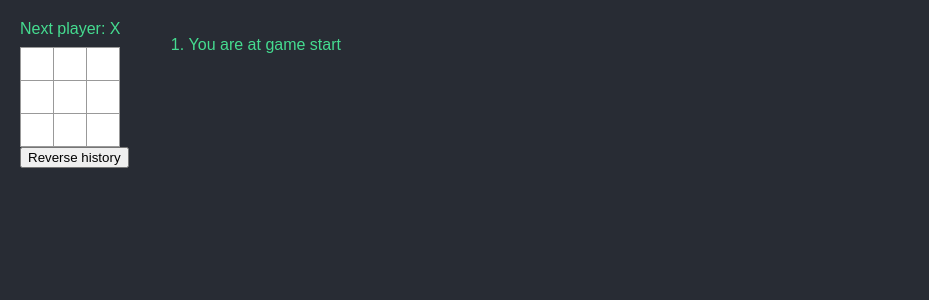
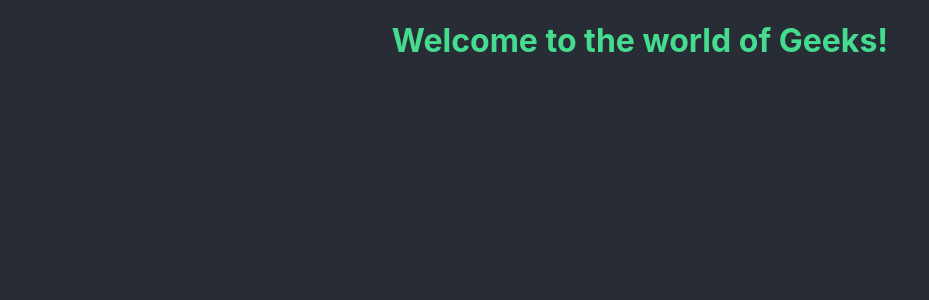
Before and after one commit to TanasieAlexandru/my-react-typescript, a React (Create React App) app: page / in a window 1280 px wide. Shown: the top 300 px of the page, without its empty margins (0-929 px from the left). Built offline with nearby package versions, Linux system fonts and the light colour scheme.

Commit message:
added suport for surge publish

```diff
--- a/package.json
+++ b/package.json
@@ -19,6 +19,7 @@
 		"web-vitals": "^2.1.4"
 	},
 	"scripts": {
+		"deploy": "npm run build && copy build\\index.html build\\200.html && surge build https://my-react-app-tva.surge.sh",
 		"start": "react-scripts start",
 		"build": "react-scripts build",
 		"test": "react-scripts test",
@@ -42,5 +43,5 @@
 			"last 1 safari version"
 		]
 	},
-	"homepage": "https://tanasiealexandru.github.io/my-react-typescript"
+	"homepage": "."
 }
--- a/src/App.tsx
+++ b/src/App.tsx
@@ -1,11 +1,12 @@
 import React from 'react';
 import './App.css';
-import TicTacToeGame from 'TicTacToe/TicTacToe';
+import TicTacToeGame from 'components/TicTacToe/TicTacToe';
+import Home from 'components/Home/Home';
 
 export default function App() {
 	return (
 		<div className="App">
-			<TicTacToeGame />
+			<Home />
 		</div>
 	);
 }
--- /dev/null
+++ b/src/components/Home/Home.tsx
@@ -0,0 +1,5 @@
+import React from 'react';
+
+export default function Home() {
+	return <h1>Welcome to the world of Geeks!</h1>;
+}
--- a/src/index.css
+++ b/src/index.css
@@ -5,6 +5,7 @@ body {
 	-webkit-font-smoothing: antialiased;
 	-moz-osx-font-smoothing: grayscale;
 	color: #45dc90;
+	background-color: #282c34;
 }
 
 code {
```
Also changed, not shown: src/components/TicTacToe/TicTacToe.tsx (renamed from src/TicTacToe/TicTacToe.tsx), src/components/TicTacToe/styles.css (renamed from src/TicTacToe/styles.css).
